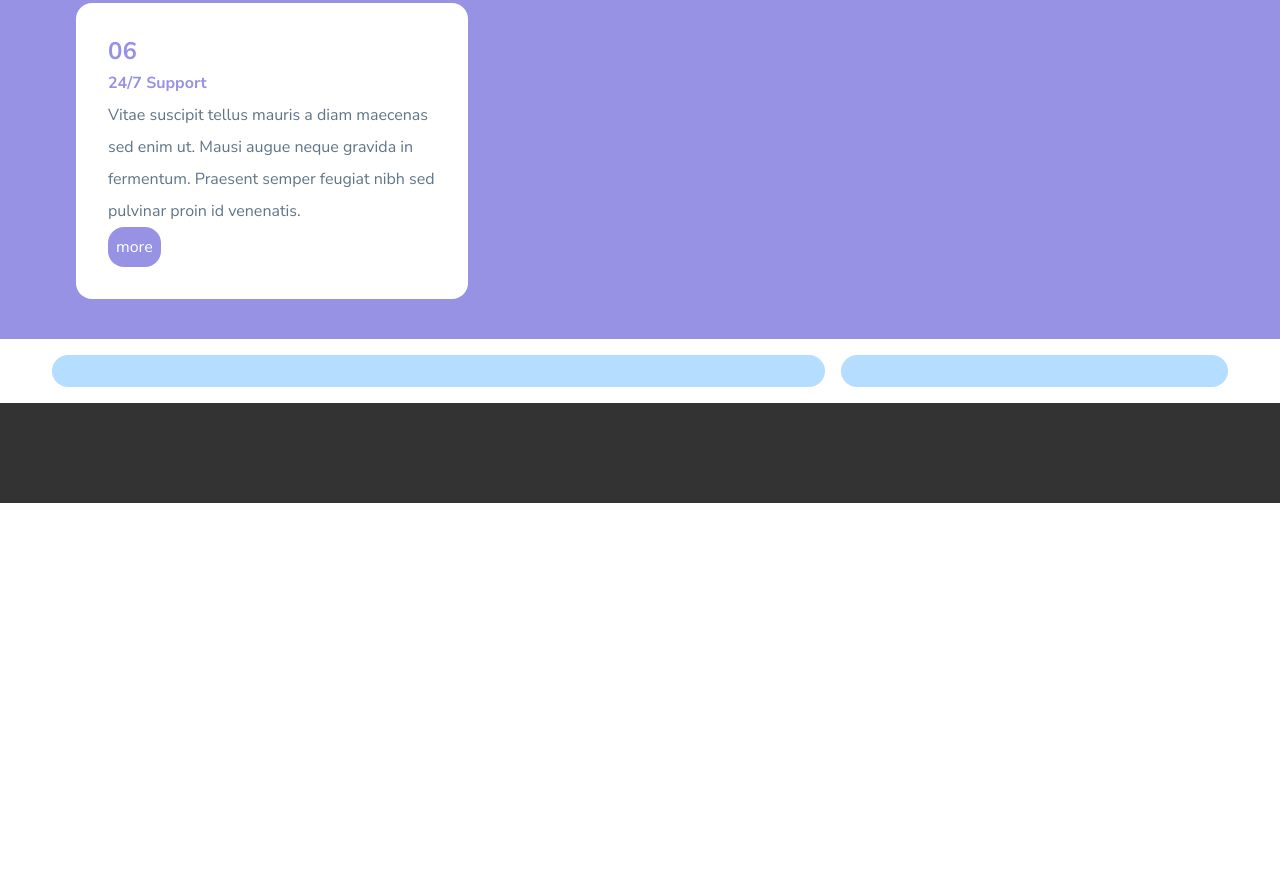
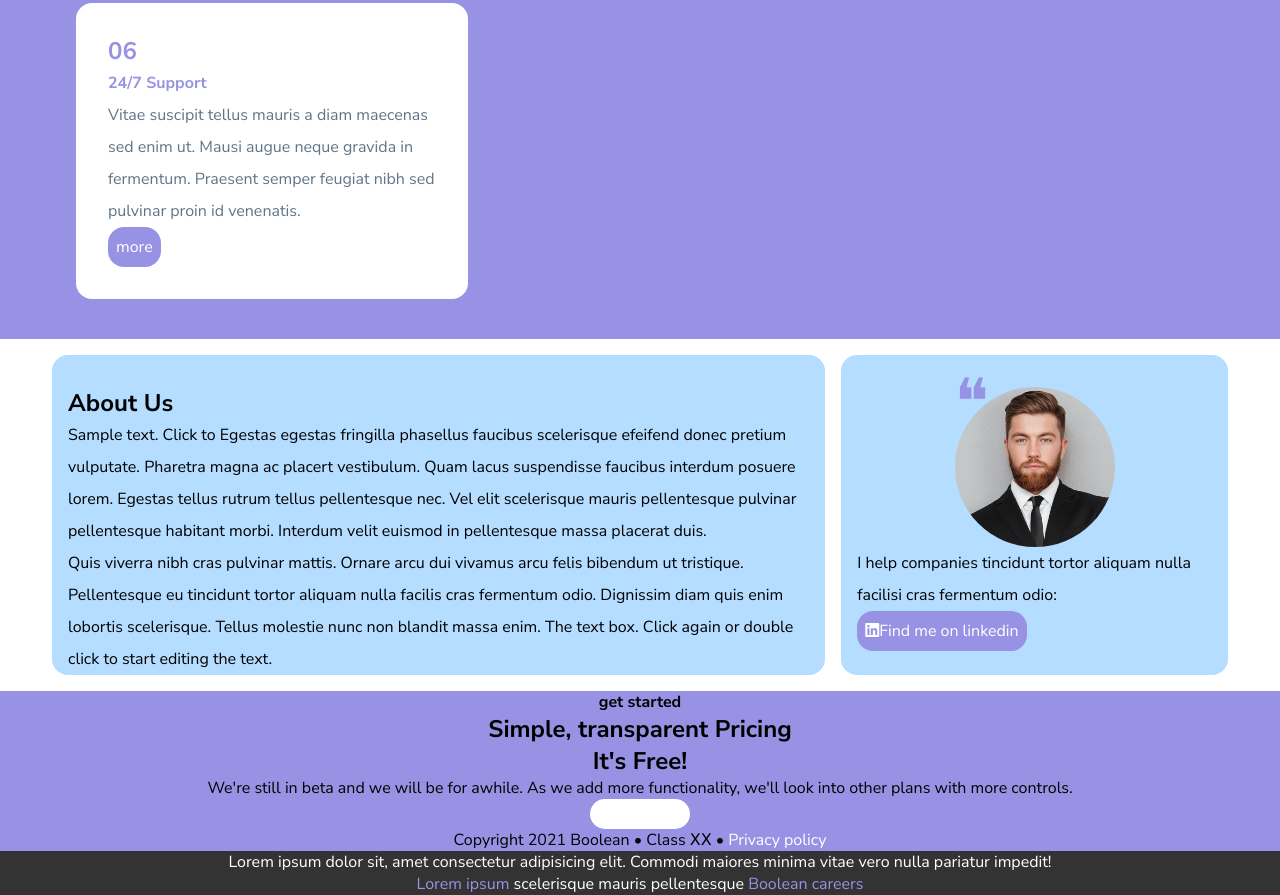
Before and after one commit to ely896/htmlcss-responsive-layout, a plain HTML site: page index.html in a window 1280 px wide. Shown: the part 5791-6686 px from the top of the page. Before the commit the page ends 6294 px from the top, so only its background shows below. Drawn offline with Linux system fonts and the light colour scheme; a web font is replaced by a local one.

Commit message:
Add Section Get Started Aboutus Footer

```diff
--- a/CSS/style.css
+++ b/CSS/style.css
@@ -268,6 +268,44 @@ h3 {
     color: var(--lay-gray);
 }
 
+/* #endregion Benefits */
+
+/*Region About Us */
+
+#look {
+    display: flex;
+    position: relative;
+}
+
+#look span {
+    font-size: 4rem;
+    color: var(--lay-violet);
+    position: absolute;
+    margin-right: 0;
+
+}
+
+/*#endregion About Us */
+
+/*Region Get Started */
+
+.get-started {
+    background-color: var(--lay-violet);
+}
+
+/* #endregion Get Started */
+
+/*Region Footeer */
+
+#site_footer {
+    background-color: var(--lay-dark);
+    color: var(--lay-white);
+}
+
+.bottom-footer a {
+    color: var(--lay-violet);
+}
+
 
 /* /*Region Solution Media Query */
 
--- a/index.html
+++ b/index.html
@@ -12,7 +12,7 @@
 <link rel="stylesheet" href="https://cdnjs.cloudflare.com/ajax/libs/font-awesome/6.4.2/css/all.min.css" integrity="sha512-z3gLpd7yknf1YoNbCzqRKc4qyor8gaKU1qmn+CShxbuBusANI9QpRohGBreCFkKxLhei6S9CQXFEbbKuqLg0DA==" crossorigin="anonymous" referrerpolicy="no-referrer" />
     <title>Responsive-Layout</title>
 </head>
-<body class="debug">
+<body>
 
     <!--Start Header-->
     <header id="Site_header">
@@ -218,23 +218,60 @@
         <section class="debug aboutus">
             <div class="debug container">
                 <div class="row d-flex">
-                    <div class="col-12 col-md-8 col-lg-8"></div>
-                    <div class="col-12 col-md-4 col-lg-4"></div>
+                    <div class="col-12 col-md-8 col-lg-8">
+                        <h1>About Us</h1>
+
+                        <p>Sample text. Click to Egestas egestas fringilla phasellus faucibus scelerisque efeifend donec pretium vulputate. Pharetra magna ac placert vestibulum. Quam lacus suspendisse faucibus interdum posuere lorem. Egestas tellus rutrum tellus pellentesque nec. Vel elit scelerisque mauris pellentesque pulvinar pellentesque habitant morbi. Interdum velit euismod in pellentesque massa placerat duis.</p>
+                        <p>Quis viverra nibh cras pulvinar mattis. Ornare arcu dui vivamus arcu felis bibendum ut tristique. Pellentesque eu tincidunt tortor aliquam nulla facilis cras fermentum odio. Dignissim diam quis enim lobortis scelerisque. Tellus molestie nunc non blandit massa enim. The text box. Click again or double click to start editing the text.</p>
+                    </div>
+                    <div class="col-12 col-md-4 col-lg-4">
+                        <div id="look" class="box-photo">
+                            <span>&#10077;</span>
+                            <img src="./img/about.jpg" alt="">
+                        </div>
+
+                        <div class="box-text-testimonials">
+                            <p>I help companies tincidunt tortor aliquam nulla facilisi cras fermentum odio:</p>
+                            <div class="btn btn-violet"><a href="#"><i class="fa-brands fa-linkedin"></i>Find me on linkedin</a></div>
+
+                        </div>
+                    </div>
                 </div>
             </div>
         </section>
         <!--Finish Section About Us-->
         <!--Start Section Get Started-->
         <section class="debug get-started">
-            <div class="debug container"></div>
+            <div class="debug container text-align-center">
+                <div>
+                    <h4>get started</h4>
+                    <h2>Simple, transparent Pricing</h2>
+                    <h1>It's Free!</h1>
+                    <p>We're still in beta and we will be for awhile. As we add more functionality, we'll look into other plans with more controls.</p>
+
+                </div>
+
+                <div class="btn btn-white"><a href="#">Get Started</a></div>
+                <div>
+                <span>Copyright 2021 Boolean &#149; Class &#8553;&#8553; &#149; <a href="#">Privacy policy</a></span>
+
+                </div>
+            </div>
 
         </section>
         <!--Finish Section Get Started-->
     </main>
     <footer>
-        <section id="site_footer" class="debug">
-            <div class="top-footer"></div>
-            <div class="bottom-footer"></div>
+        <section id="site_footer">
+            <div class="top-footer text-align-center">
+                <p>Lorem ipsum dolor sit, amet consectetur adipisicing elit. Commodi maiores minima vitae vero nulla pariatur impedit!</p>
+            </div>
+            <div class="bottom-footer text-align-center">
+                <a href="#">Lorem ipsum</a>
+                <span>scelerisque mauris pellentesque</span>
+                <a href="#">Boolean</a>
+                <a href="#">careers</a>
+            </div>
         </section>
     </footer>
 
```
